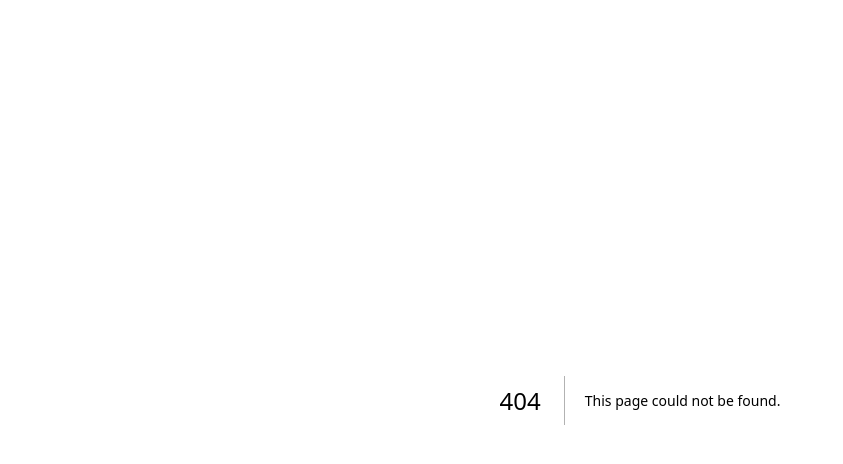
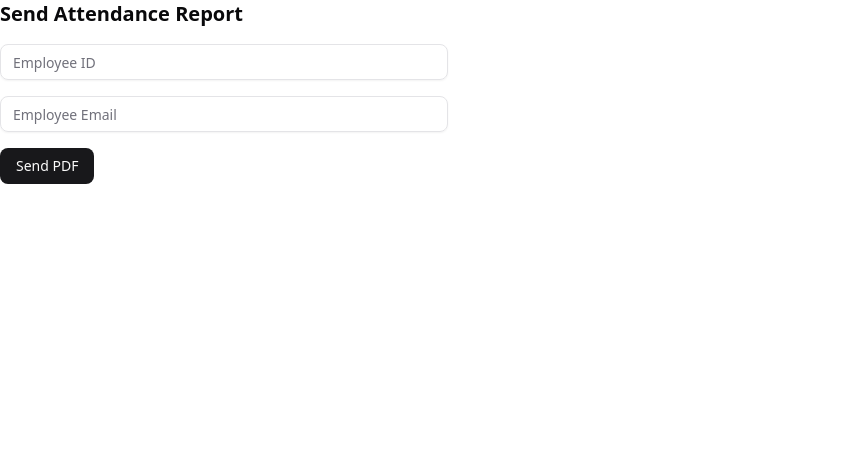
Before and after one commit to aayush-decoder/DayFlow-HRMS, a Next.js app: page /report in a window 1280 px wide. Before the commit this address had no page. Shown: the top 464 px of the page, without its empty margins (0-843 px from the left). Built offline with nearby package versions, Linux system fonts and the light colour scheme.

Commit message:
feat: attendance report

```diff
--- /dev/null
+++ b/src/app/api/attendance/report/route.ts
@@ -0,0 +1,45 @@
+import { prisma } from "@/lib/prisma"
+import { mailer } from "@/lib/mailer"
+import { generateAttendancePDF } from "@/lib/pdf/attendance-report"
+
+export async function POST(req: Request) {
+  const body = await req.json()
+  const { employeeId, email } = body
+
+  if (!employeeId || !email) {
+    return Response.json(
+      { error: "employeeId and email required" },
+      { status: 400 }
+    )
+  }
+
+  const employee = await prisma.employee.findUnique({
+    where: { id: employeeId },
+  })
+
+  if (!employee) {
+    return Response.json({ error: "Employee not found" }, { status: 404 })
+  }
+
+  const attendance = await prisma.attendance.findMany({
+    where: { employeeId },
+    orderBy: { date: "asc" },
+  })
+
+  const pdfBuffer = await generateAttendancePDF(employee, attendance)
+
+  await mailer.sendMail({
+    from: `"HRMS" <${process.env.EMAIL_USER}>`,
+    to: email,
+    subject: "Your Attendance Report",
+    text: "Attached is your attendance report.",
+    attachments: [
+      {
+        filename: "attendance-report.pdf",
+        content: pdfBuffer,
+      },
+    ],
+  })
+
+  return Response.json({ success: true })
+}
--- /dev/null
+++ b/src/app/dashboard/report/page.tsx
@@ -0,0 +1,44 @@
+"use client"
+
+import { useState } from "react"
+import { Button } from "@/components/ui/button"
+import { Input } from "@/components/ui/input"
+
+export default function AttendanceReportPage() {
+  const [employeeId, setEmployeeId] = useState("")
+  const [email, setEmail] = useState("")
+  const [loading, setLoading] = useState(false)
+
+  async function sendReport() {
+    setLoading(true)
+    await fetch("/api/attendance/report", {
+      method: "POST",
+      headers: { "Content-Type": "application/json" },
+      body: JSON.stringify({ employeeId, email }),
+    })
+    setLoading(false)
+    alert("Attendance report emailed!")
+  }
+
+  return (
+    <div className="space-y-4 max-w-md">
+      <h2 className="text-xl font-bold">Send Attendance Report</h2>
+
+      <Input
+        placeholder="Employee ID"
+        value={employeeId}
+        onChange={e => setEmployeeId(e.target.value)}
+      />
+
+      <Input
+        placeholder="Employee Email"
+        value={email}
+        onChange={e => setEmail(e.target.value)}
+      />
+
+      <Button onClick={sendReport} disabled={loading}>
+        {loading ? "Sending..." : "Send PDF"}
+      </Button>
+    </div>
+  )
+}
--- /dev/null
+++ b/src/app/report/page.tsx
@@ -0,0 +1,44 @@
+"use client"
+
+import { useState } from "react"
+import { Button } from "@/components/ui/button"
+import { Input } from "@/components/ui/input"
+
+export default function AttendanceReportPage() {
+  const [employeeId, setEmployeeId] = useState("")
+  const [email, setEmail] = useState("")
+  const [loading, setLoading] = useState(false)
+
+  async function sendReport() {
+    setLoading(true)
+    await fetch("/api/attendance/report", {
+      method: "POST",
+      headers: { "Content-Type": "application/json" },
+      body: JSON.stringify({ employeeId, email }),
+    })
+    setLoading(false)
+    alert("Attendance report emailed!")
+  }
+
+  return (
+    <div className="space-y-4 max-w-md">
+      <h2 className="text-xl font-bold">Send Attendance Report</h2>
+
+      <Input
+        placeholder="Employee ID"
+        value={employeeId}
+        onChange={e => setEmployeeId(e.target.value)}
+      />
+
+      <Input
+        placeholder="Employee Email"
+        value={email}
+        onChange={e => setEmail(e.target.value)}
+      />
+
+      <Button onClick={sendReport} disabled={loading}>
+        {loading ? "Sending..." : "Send PDF"}
+      </Button>
+    </div>
+  )
+}
--- /dev/null
+++ b/src/components/ui/input.tsx
@@ -0,0 +1,21 @@
+import * as React from "react"
+
+import { cn } from "@/lib/utils"
+
+function Input({ className, type, ...props }: React.ComponentProps<"input">) {
+  return (
+    <input
+      type={type}
+      data-slot="input"
+      className={cn(
+        "file:text-foreground placeholder:text-muted-foreground selection:bg-primary selection:text-primary-foreground dark:bg-input/30 border-input h-9 w-full min-w-0 rounded-md border bg-transparent px-3 py-1 text-base shadow-xs transition-[color,box-shadow] outline-none file:inline-flex file:h-7 file:border-0 file:bg-transparent file:text-sm file:font-medium disabled:pointer-events-none disabled:cursor-not-allowed disabled:opacity-50 md:text-sm",
+        "focus-visible:border-ring focus-visible:ring-ring/50 focus-visible:ring-[3px]",
+        "aria-invalid:ring-destructive/20 dark:aria-invalid:ring-destructive/40 aria-invalid:border-destructive",
+        className
+      )}
+      {...props}
+    />
+  )
+}
+
+export { Input }
--- /dev/null
+++ b/src/lib/mailer.ts
@@ -0,0 +1,9 @@
+import nodemailer from "nodemailer"
+
+export const mailer = nodemailer.createTransport({
+  service: "gmail",
+  auth: {
+    user: process.env.EMAIL_USER,
+    pass: process.env.EMAIL_APP_PASSWORD,
+  },
+})
--- /dev/null
+++ b/src/lib/pdf/attendance-report.ts
@@ -0,0 +1,38 @@
+import PDFDocument from "pdfkit"
+
+export function generateAttendancePDF(
+  employee: any,
+  attendance: any[]
+): Promise<Buffer> {
+  return new Promise((resolve) => {
+    const doc = new PDFDocument({ margin: 40 })
+    const buffers: Buffer[] = []
+
+    doc.on("data", buffers.push.bind(buffers))
+    doc.on("end", () => resolve(Buffer.concat(buffers)))
+
+    doc.fontSize(18).text("Attendance Report", { align: "center" })
+    doc.moveDown()
+
+    doc.fontSize(12)
+    doc.text(`Employee: ${employee.name}`)
+    doc.text(`Department: ${employee.department}`)
+    doc.text(`Generated on: ${new Date().toDateString()}`)
+    doc.moveDown()
+
+    doc.text("Date        Check-In     Check-Out     Status")
+    doc.text("----------------------------------------------")
+
+    attendance.forEach(a => {
+      doc.text(
+        `${a.date.toISOString().slice(0,10)}   ${
+          a.checkIn ? a.checkIn.toTimeString().slice(0,5) : "-"
+        }   ${
+          a.checkOut ? a.checkOut.toTimeString().slice(0,5) : "-"
+        }   ${a.status}`
+      )
+    })
+
+    doc.end()
+  })
+}
```
